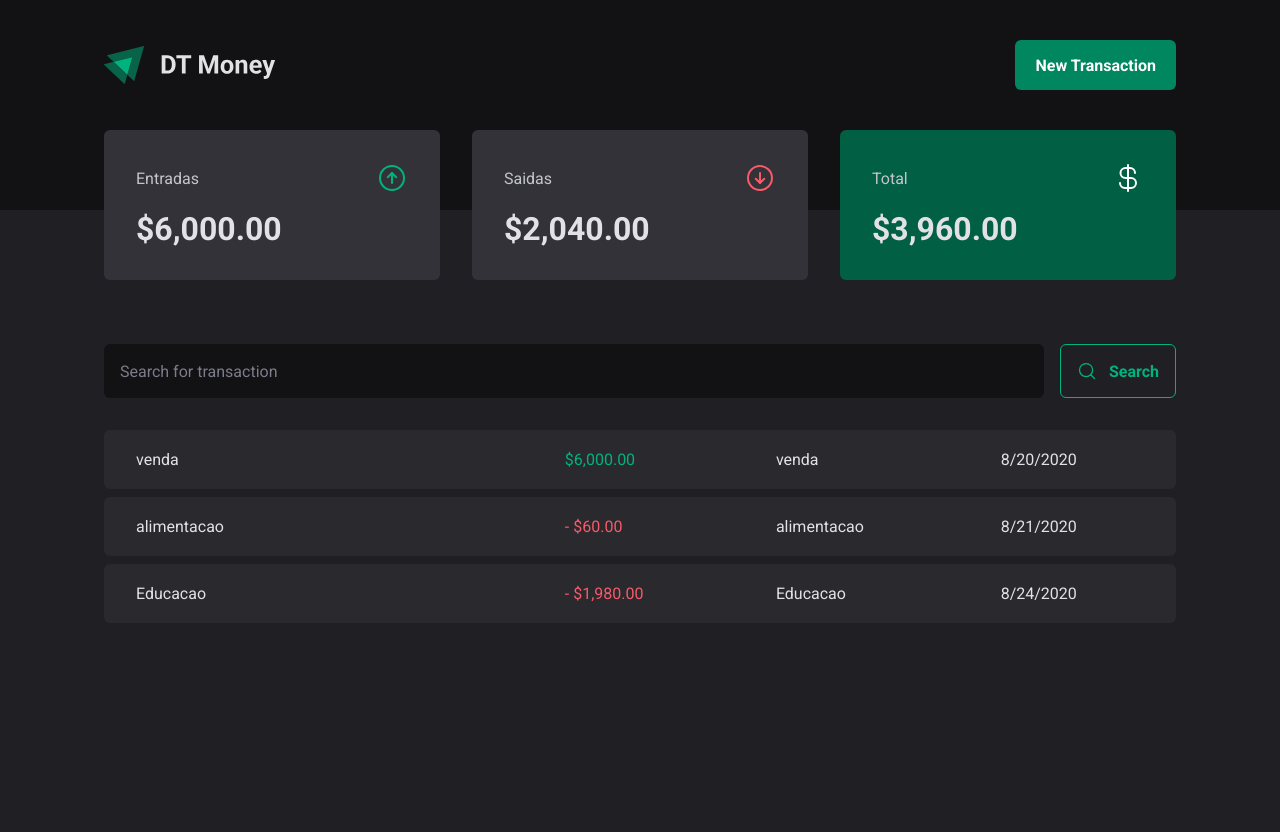
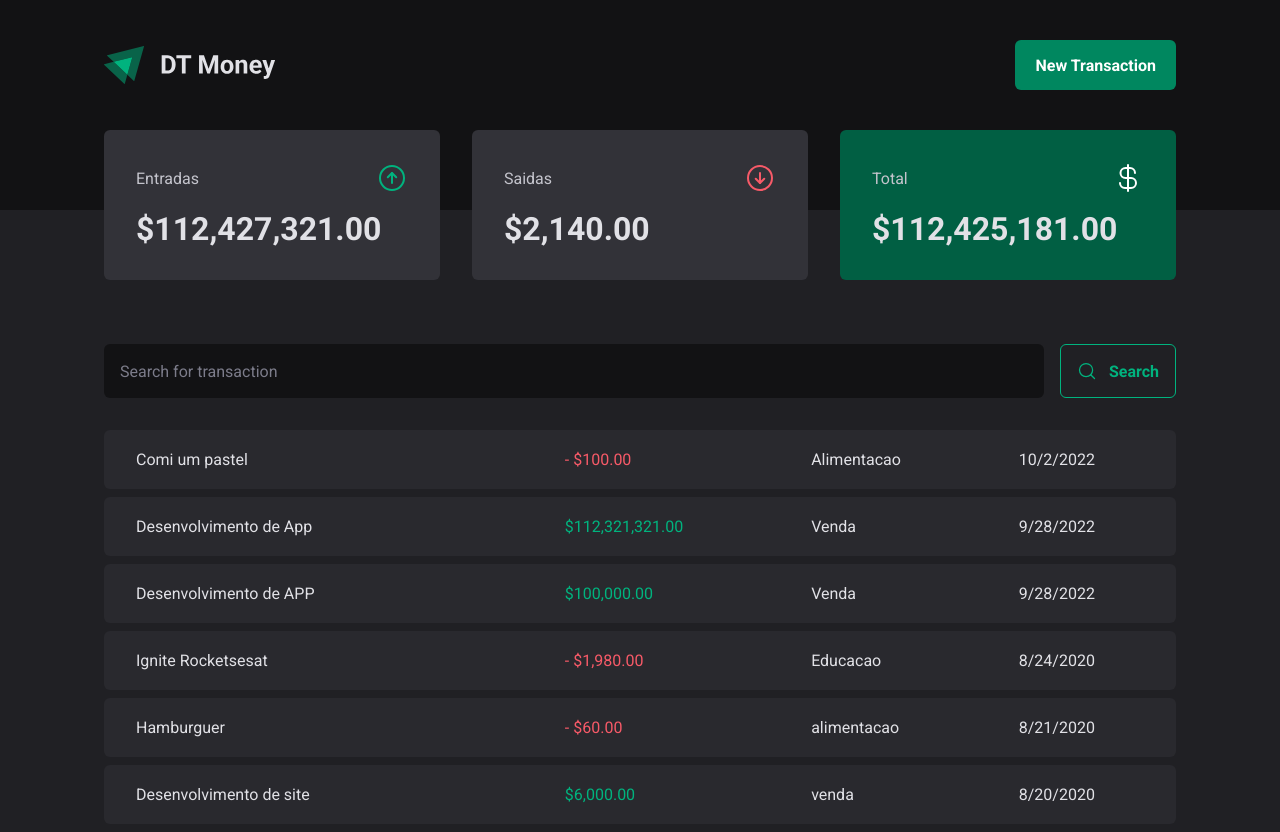
Before and after one commit to agleymelo/03-dt-money, a React (Vite) app: page / in a window 1280 px wide. Before the commit the page ends 800 px from the top, so only its background shows below. Built offline with nearby package versions, Linux system fonts and the light colour scheme; data requests are answered from the project's data file.

Commit message:
Conexao com a API - Criando nova transacao

```diff
--- a/server.json
+++ b/server.json
@@ -23,6 +23,30 @@
       "category": "Educacao",
       "price": 1980,
       "createdAt": "2020-08-24T19:00:00.000Z"
+    },
+    {
+      "description": "Desenvolvimento de APP",
+      "category": "Venda",
+      "price": 100000,
+      "type": "income",
+      "createdAt": "2022-09-28T16:14:33.707Z",
+      "id": 4
+    },
+    {
+      "description": "Desenvolvimento de App",
+      "category": "Venda",
+      "price": 112321321,
+      "type": "income",
+      "createdAt": "2022-09-28T16:16:46.705Z",
+      "id": 5
+    },
+    {
+      "description": "Comi um pastel",
+      "category": "Alimentacao",
+      "price": 100,
+      "type": "outcome",
+      "createdAt": "2022-10-02T12:43:50.297Z",
+      "id": 6
     }
   ]
 }
--- a/src/components/NewTransactionsModal/index.tsx
+++ b/src/components/NewTransactionsModal/index.tsx
@@ -1,11 +1,13 @@
+import { useContext } from "react"
 import { Controller, useForm } from "react-hook-form"
 import { zodResolver } from "@hookform/resolvers/zod"
 
 import * as Dialog from "@radix-ui/react-dialog"
-import * as RadioGroup from "@radix-ui/react-radio-group"
 import * as Z from "zod"
 
 import { ArrowCircleDown, ArrowCircleUp, X } from "phosphor-react"
+
+import { TransactionsContext } from "../../contexts/TransactionsContext"
 
 import {
   CloseButton,
@@ -30,6 +32,7 @@ export function NewTransactionsModal() {
     handleSubmit,
     control,
     formState: { isSubmitting },
+    reset,
   } = useForm<NewTransactionFormInputs>({
     resolver: zodResolver(newTransactionFormSchema),
     defaultValues: {
@@ -37,8 +40,19 @@ export function NewTransactionsModal() {
     },
   })
 
-  function handleCreateNewTransaction(data: NewTransactionFormInputs) {
-    console.log(data)
+  const { createTransaction } = useContext(TransactionsContext)
+
+  async function handleCreateNewTransaction(data: NewTransactionFormInputs) {
+    const { description, category, price, type } = data
+
+    await createTransaction({
+      description,
+      category,
+      price,
+      type,
+    })
+
+    reset()
   }
 
   return (
--- a/src/contexts/TransactionsContext/index.tsx
+++ b/src/contexts/TransactionsContext/index.tsx
@@ -10,9 +10,12 @@ type Transaction = {
   createdAt: string
 }
 
+type CreateTransactionInput = Omit<Transaction, "id" | "createdAt">
+
 type TransactionContextType = {
   transactions: Transaction[]
   fetchTransactions: (query?: string) => Promise<void>
+  createTransaction: (data: CreateTransactionInput) => Promise<void>
 }
 
 export const TransactionsContext = createContext({} as TransactionContextType)
@@ -28,10 +31,26 @@ export function TransactionsProvider({ children }: TransactionsProviderProps) {
     const response = await api.get("/transactions", {
       params: {
         q: query,
+        _sort: "createdAt",
+        _order: "desc",
       },
     })
 
     setTransactions(response.data)
+  }
+
+  async function createTransaction(data: CreateTransactionInput) {
+    const { description, category, price, type } = data
+
+    const response = await api.post("/transactions", {
+      description,
+      category,
+      price,
+      type,
+      createdAt: new Date(),
+    })
+
+    setTransactions((state) => [response.data, ...state])
   }
 
   useEffect(() => {
@@ -39,7 +58,9 @@ export function TransactionsProvider({ children }: TransactionsProviderProps) {
   }, [])
 
   return (
-    <TransactionsContext.Provider value={{ transactions, fetchTransactions }}>
+    <TransactionsContext.Provider
+      value={{ transactions, fetchTransactions, createTransaction }}
+    >
       {children}
     </TransactionsContext.Provider>
   )
--- a/src/pages/Transactions/index.tsx
+++ b/src/pages/Transactions/index.tsx
@@ -25,7 +25,7 @@ export function Transactions() {
           <tbody>
             {transactions.map((transaction) => (
               <tr key={transaction.id}>
-                <td width="40%">{transaction.category}</td>
+                <td width="40%">{transaction.description}</td>
                 <td>
                   <PriceHighlight variant={transaction.type}>
                     {transaction.type === "outcome" && "- "}
```
